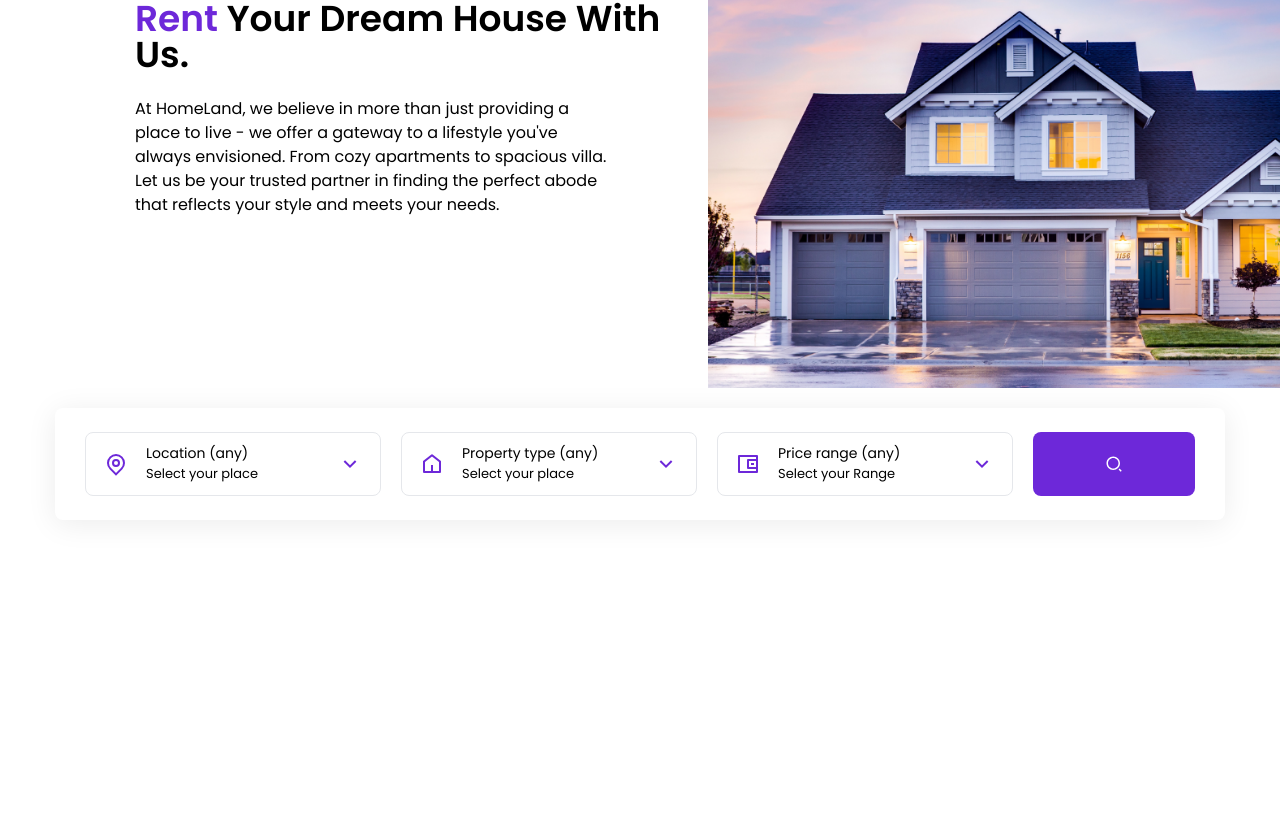
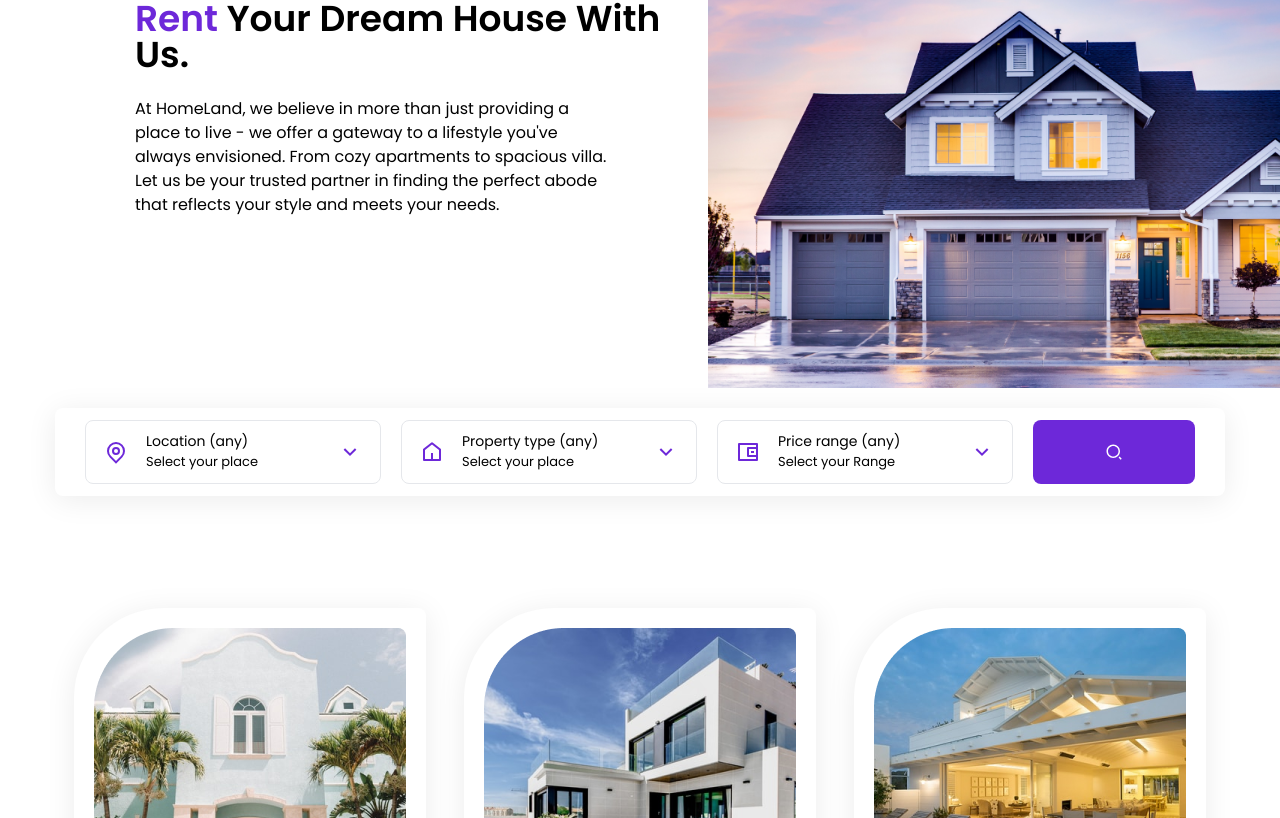
Before and after one commit to mahmoudellabban/HomeLand, a React (Create React App) app: page / in a window 1280 px wide. Shown: the part 282-1100 px from the top of the page. Built offline with nearby package versions, Linux system fonts and the light colour scheme.

Commit message:
house card done

```diff
--- a/src/components/House.js
+++ b/src/components/House.js
@@ -1,7 +1,44 @@
-import React from 'react';
+import React from "react";
+import { BiBed, BiBath, BiArea } from "react-icons/bi";
 
-const House = () => {
-  return <div>House</div>;
+const House = ({ house }) => {
+  const { image, type, country, address, price, bedrooms, bathrooms, surface } =
+    house;
+  return (
+    <div className="bg-white shadow-1 rounded-lg p-5 rounded-tl-[90px] w-full max-w-[352px] mx-auto cursor-pointer hover:shadow-2xl my-4">
+      <img className="mb-8" src={image} alt="house" />
+      <div className="mb-4 flex gap-x-2 text-sm">
+        <div className="bg-green-500 rounded-full text-white px-3">{type}</div>
+        <div className="bg-violet-500 rounded-full text-white px-3">
+          {country}
+        </div>
+      </div>
+      <div className="text-lg font-semibold max-w-[260px]">{address}</div>
+      <div className="flex gap-x-5 my-3">
+        <div className="flex items-center text-gray-600 gap-1">
+          <div className="text-[20px]">
+            <BiBed />
+          </div>
+          <div>{bedrooms}</div>
+        </div>
+        <div className="flex items-center text-gray-600 gap-1">
+          <div className="text-[20px]">
+            <BiBath />
+          </div>
+          <div>{bathrooms}</div>
+        </div>
+        <div className="flex items-center text-gray-600 gap-1">
+          <div className="text-[20px]">
+            <BiArea />
+          </div>
+          <div>{surface}</div>
+        </div>
+      </div>
+      <div className="text-lg font-semibold text-violet-600 mb-4">
+        $ {price}
+      </div>
+    </div>
+  );
 };
 
 export default House;
--- a/src/components/HouseContext.js
+++ b/src/components/HouseContext.js
@@ -27,7 +27,9 @@ const HouseContextProvider = ({ children }) => {
     const uniqueProperties = ["Property (any)", ...new Set(allProperties)];
     setProperties(uniqueProperties);
   }, []);
-
+  const handleClick = () => {
+    console.log("afshaaaa")
+  }
   return (
     <HouseContext.Provider
       value={{
@@ -42,6 +44,7 @@ const HouseContextProvider = ({ children }) => {
         setPrice,
         houses,
         loading,
+        handleClick,
       }}
     >
       {children}
--- a/src/components/HouseList.js
+++ b/src/components/HouseList.js
@@ -1,7 +1,26 @@
-import React from 'react';
-
+import React, {useContext} from 'react';
+import {HouseContext} from "./HouseContext";
+import House from "./House";
+import {Link} from "react-router-dom";
+import {ImSpinner2} from "react-icons/im";
 const HouseList = () => {
-  return <div>HouseList</div>;
+  const {houses, loading} = useContext(HouseContext);
+  console.log(houses)
+  return(
+    <section>
+      <div className="container mx-auto">
+        <div className='grid md:grid-cols-2 lg:grid-cols-3'>
+          {houses.map((house, index) => {
+            return(
+              <Link to={`/propert/${house.id}`} key={index}>
+                <House house={house} />
+              </Link>
+            )
+          })}
+        </div>
+      </div>
+    </section>
+  );
 };
 
 export default HouseList;
--- a/src/components/Search.js
+++ b/src/components/Search.js
@@ -1,18 +1,24 @@
-import React, { useContext } from 'react';
-import {HouseContext} from "./HouseContext";
+import React, { useContext } from "react";
+import { HouseContext } from "./HouseContext";
 import CountryDropDown from "./CountryDropdown";
 import PropertyDropDown from "./PropertyDropdown";
 import PriceRangeDropDown from "./PriceRangeDropdown";
-import {RiSearch2Line} from "react-icons/ri"
+import { RiSearch2Line } from "react-icons/ri";
 const Search = () => {
-  return <div className='px-[30px] py-6 max-w-[1170px] mx-auto flex flex-col lg:flex-row justify-between gap-4 lg:gap-x-3 shadow-1 mt-5 rounded-lg'>
-    <CountryDropDown />
-    <PropertyDropDown />
-    <PriceRangeDropDown />
-    <button className='bg-violet-700 hover:bg-violet-800 transition w-full lg:max-w-[162px] h-16 rounded-lg flex justify-center items-center text-white text-lg'>
-      <RiSearch2Line />
-    </button>
-  </div>;
+  const { handleClick } = useContext(HouseContext);
+  return (
+    <div className="px-[30px] py-3 max-w-[1170px] mx-auto flex flex-col lg:flex-row justify-between gap-4 lg:gap-x-3 shadow-1 mt-5 rounded-lg">
+      <CountryDropDown />
+      <PropertyDropDown />
+      <PriceRangeDropDown />
+      <button
+        onClick={() => handleClick()}
+        className="bg-violet-700 hover:bg-violet-800 transition w-full lg:max-w-[162px] h-16 rounded-lg flex justify-center items-center text-white text-lg"
+      >
+        <RiSearch2Line />
+      </button>
+    </div>
+  );
 };
 
 export default Search;
--- a/src/pages/Home.js
+++ b/src/pages/Home.js
@@ -1,9 +1,10 @@
 import React from 'react';
 import Banner from "../components/Banner";
-
+import HouseList from "../components/HouseList";
 const Home = () => {
   return <div className='min-h-[1880px]'>
     <Banner />
+    <HouseList />
   </div>;
 };
 
```
